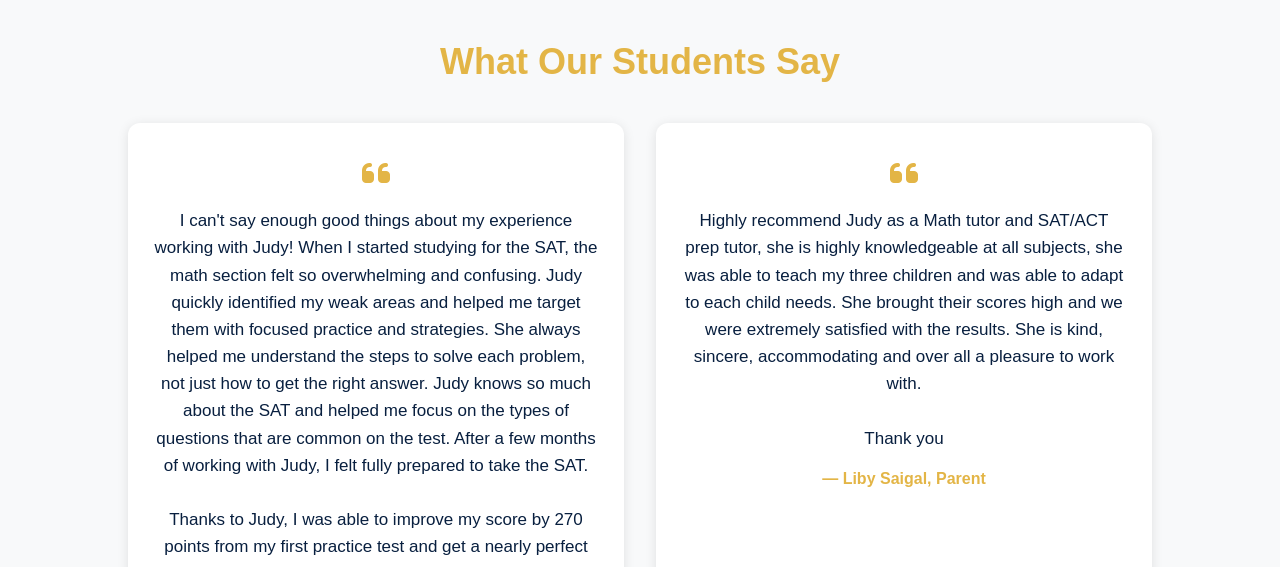
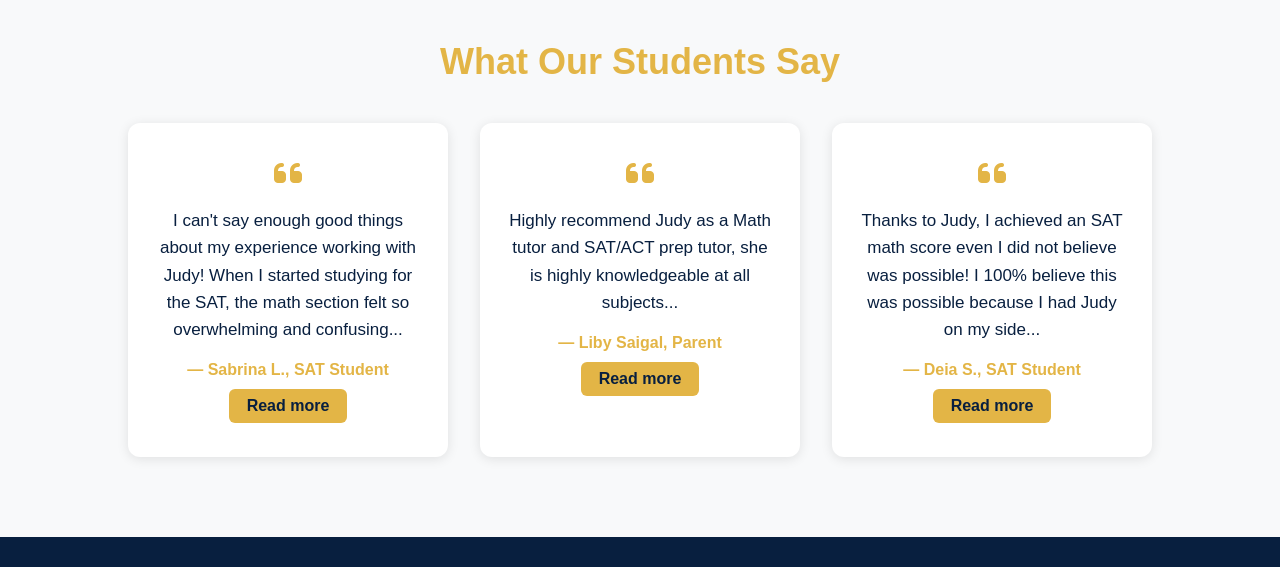
Before and after one commit to khanka786/TopScore-Method, a plain HTML site: page index.html in a window 1280 px wide. Shown: the part 1290-1857 px from the top of the page. Drawn offline with Linux system fonts and the light colour scheme.

Commit message:
homepage testimonial excerpts with read more button

```diff
--- a/index.html
+++ b/index.html
@@ -92,18 +92,26 @@
     <div class="testimonial-card">
       <i class="fas fa-quote-left quote-icon"></i>
       <p class="testimonial-quote">
-        I can't say enough good things about my experience working with Judy! When I started studying for the SAT, the math section felt so overwhelming and confusing. Judy quickly identified my weak areas and helped me target them with focused practice and strategies. She always helped me understand the steps to solve each problem, not just how to get the right answer. Judy knows so much about the SAT and helped me focus on the types of questions that are common on the test. After a few months of working with Judy, I felt fully prepared to take the SAT.<br><br>
-        Thanks to Judy, I was able to improve my score by 270 points from my first practice test and get a nearly perfect math score on the SAT! I would highly recommend Judy to anyone looking to improve their score and feel more confident on the test. Judy was beyond helpful, and I'm so grateful I got to work with her!
+        I can't say enough good things about my experience working with Judy! When I started studying for the SAT, the math section felt so overwhelming and confusing...
       </p>
       <div class="testimonial-author">— Sabrina L., SAT Student</div>
+      <a href="testimonials.html" class="read-more-btn">Read more</a>
     </div>
     <div class="testimonial-card">
       <i class="fas fa-quote-left quote-icon"></i>
       <p class="testimonial-quote">
-        Highly recommend Judy as a Math tutor and SAT/ACT prep tutor, she is highly knowledgeable at all subjects, she was able to teach my three children and was able to adapt to each child needs. She brought their scores high and we were extremely satisfied with the results. She is kind, sincere, accommodating and over all a pleasure to work with.<br><br>
-        Thank you
+        Highly recommend Judy as a Math tutor and SAT/ACT prep tutor, she is highly knowledgeable at all subjects...
       </p>
       <div class="testimonial-author">— Liby Saigal, Parent</div>
+      <a href="testimonials.html" class="read-more-btn">Read more</a>
+    </div>
+    <div class="testimonial-card">
+      <i class="fas fa-quote-left quote-icon"></i>
+      <p class="testimonial-quote">
+        Thanks to Judy, I achieved an SAT math score even I did not believe was possible! I 100% believe this was possible because I had Judy on my side...
+      </p>
+      <div class="testimonial-author">— Deia S., SAT Student</div>
+      <a href="testimonials.html" class="read-more-btn">Read more</a>
     </div>
   </div>
 </section>
--- a/style.css
+++ b/style.css
@@ -620,6 +620,23 @@ footer {
   }
 }
 
+.read-more-btn {
+  display: inline-block;
+  margin-top: 10px;
+  background: #e3b546;
+  color: #081f3f;
+  font-weight: bold;
+  border: none;
+  border-radius: 6px;
+  padding: 8px 18px;
+  text-decoration: none;
+  transition: background 0.2s, color 0.2s;
+  cursor: pointer;
+}
+.read-more-btn:hover {
+  background: #cf9e2c;
+  color: #fff;
+}
 
 
 /* ---------- MOBILE STYLING ONLY ---------- */
```
Also changed, not shown: testimonials.html (+23 -0 lines).
